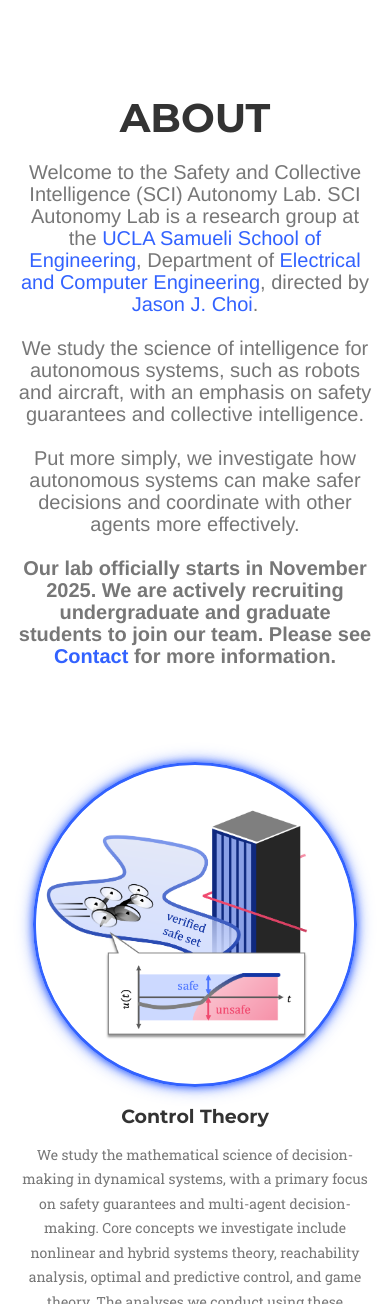
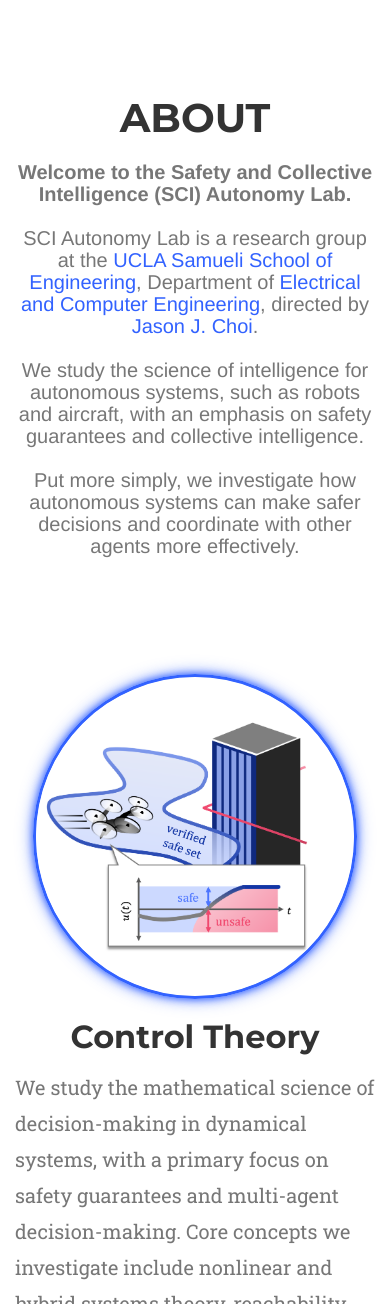
Before and after one commit to ChoiJangho/sci_autonomy_lab_website, a Jekyll site: the page built from index.html, in a window 390 px wide and 1400 px high, scrolled down 280 px, cut to the strip 96-1400 px from the top of the window. Built offline with Jekyll 4.4.1, drawn with Linux system fonts in a browser that asks for light colours; some web fonts are replaced; some of the changed text lies outside the part shown.

Commit message:
updates.

```diff
--- a/_includes/about.html
+++ b/_includes/about.html
@@ -13,12 +13,11 @@
             <div class="row">
                 <div class="col-lg-12 text-center">
                     <h2 class="section-heading">About</h2>
-                    <h3 class="section-subheading text-muted">Welcome to the Safety and Collective Intelligence (SCI) Autonomy Lab.
+                    <h3 class="section-subheading text-muted"><strong>Welcome to the Safety and Collective Intelligence (SCI) Autonomy Lab.</strong><br><br>
                         SCI Autonomy Lab is a research group at the <a href="https://samueli.ucla.edu/" target="_blank">UCLA Samueli School of Engineering</a>,
                         Department of <a href="https://www.ee.ucla.edu/" target="_blank">Electrical and Computer Engineering</a>, directed by <a href="https://jay-choi.me/" target="_blank">Jason J. Choi</a>.<br><br>
                         We study the science of intelligence for autonomous systems, such as robots and aircraft, with an emphasis on safety guarantees and collective intelligence.<br><br>
                         Put more simply, we investigate how autonomous systems can make safer decisions and coordinate with other agents more effectively.<br><br>
-                    <strong>Our lab officially starts in November 2025. We are actively recruiting undergraduate and graduate students to join our team. Please see <a href="#contact">Contact</a> for more information.</strong>
                     </h3>
                 </div>
             </div>
--- a/_includes/research_themes.html
+++ b/_includes/research_themes.html
@@ -100,7 +100,15 @@
                         <li class="timeline-inverted">
                             <div class="timeline-image">
                                 <h4>Choose your
-                                    <br>own idea and <br> challenge!</h4>
+                                    <br>own idea!</h4>
+                            </div>
+                            <div class="timeline-panel">
+                                <div class="timeline-heading">
+                                    <h4 class="subheading"></h4>
+                                </div>
+                                <div class="timeline-body">
+                                    <p class="text-muted"></p>
+                                </div>
                             </div>
                         </li>
                     </ul>
```
Also changed, not shown: _includes/css/agency.css (+83 -2 lines).
